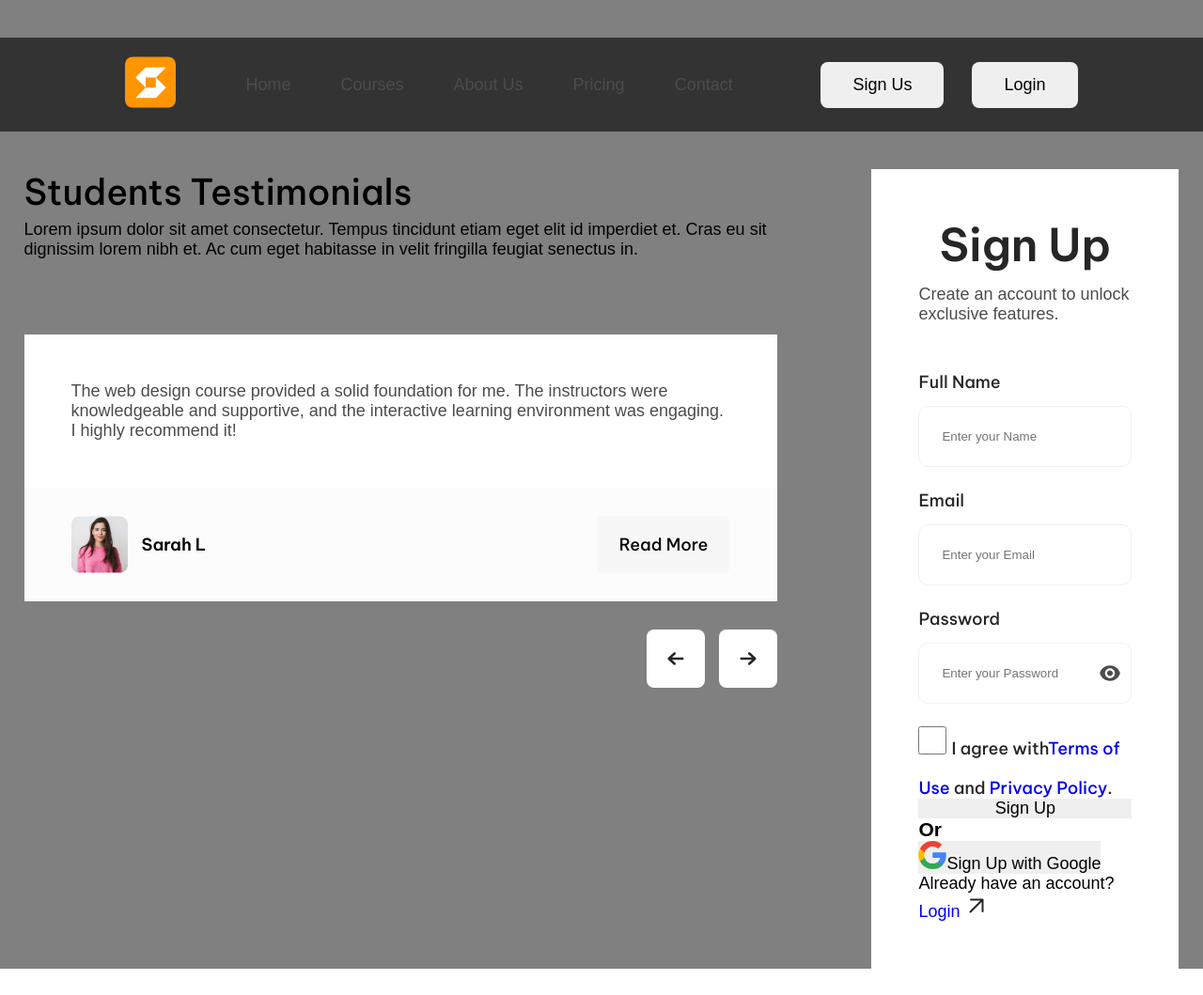
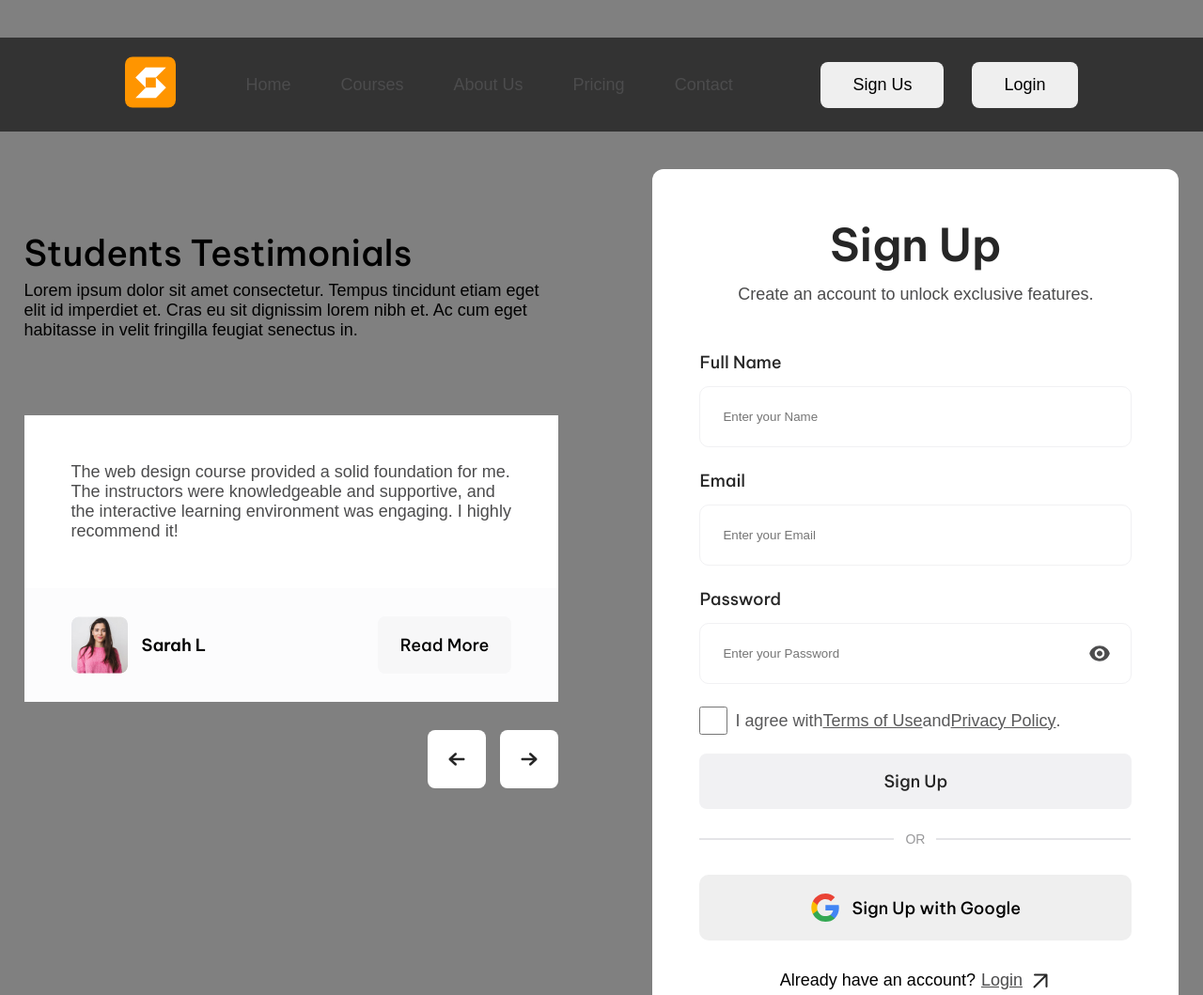
Before and after one commit to jonhorcicka/01-E-Learning-Educational, a plain HTML site: page signUp/signUp.html in a window 1280 px wide. Shown: the top 1059 px of the page at 94% size. Drawn offline with Linux system fonts and the light colour scheme; files whose address does not match are found by name; a web font is replaced by a local one.

Commit message:
dokončování v sekci signUp, formulař, hodnocení, styly atp..

```diff
--- a/signUp/signUp.html
+++ b/signUp/signUp.html
@@ -55,36 +55,34 @@
                 </div>
                 <div class="right__form">
                     <form>
-                        <label for="name">Full Name</label>
-                        <input type="text" id="name" name="name" required placeholder="Enter your Name">
+                        <label class="nameText" for="name">Full Name</label>
+                        <input class="namePole" type="text" id="name" name="name" required placeholder="Enter your Name">
 
-                        <label for="email">Email</label>
-                        <input type="email" id="email" name="email" required placeholder="Enter your Email">
+                        <label class="nameText" for="email">Email</label>
+                        <input class="namePole" type="email" id="email" name="email" required placeholder="Enter your Email">
 
-                        <label for="password">Password</label>
-
-                        <input class="psw" type="password" id="password" name="password" required placeholder="Enter your Password">
+                        <label class="nameText" for="password">Password</label>
+                        <input class="psw namePole" type="password" id="password" name="password" required placeholder="Enter your Password">
 
                         <div class="checkbox">
-                            <input type="checkbox" id="agree" name="agree" required>
-                            <label for="agree">I agree with<a href="#">Terms of Use</a> and <a href="#">Privacy Policy</a>.</label>
+                            <input class="check" type="checkbox" id="agree" name="agree" required>
+                            <label class="checkText" for="agree">I agree with<a href="#">Terms of Use</a> and <a href="#">Privacy Policy</a>.</label>
                         </div>
 
-                        <button type="submit">Sign Up</button>
+                        <button class="btnSignUp" type="submit">Sign Up</button>
                     </form>
                     <div class="bars">
                         <div class="bars__before">
                         </div>
                         <span class="bars__content">
-                            <h3>Or</h3>
+                            <p>Or</p>
                         </span>
                         <div class="bars__after">
-
                         </div>
                     </div>
-                    <button type="submit"><img src="../icons/google.svg" alt="Google email">Sign Up with Google</button>
+                    <button class="btnGoogle" type="submit"><img src="../icons/google.svg" alt="Google email">Sign Up with Google</button>
 
-                    <p>Already have an account? <a href="#">Login <img src="../icons/vectorUpRight.svg" alt="Vector"></a></p>
+                    <p>Already have an account?<a href="#">Login<img src="../icons/vectorUpRight.svg" alt="Vector"></a></p>
                 </div>
 
             </aside>
--- a/signUp/signUp.sass
+++ b/signUp/signUp.sass
@@ -101,6 +101,7 @@ nav a
         display: flex
         flex-direction: column
         align-items: center
+        justify-content: center
         max-width: 829px
         &__one
             h2
@@ -158,6 +159,7 @@ nav a
         gap: 50px
         background-color: $absolute-white
         padding: 50px
+        border-radius: 12px
         &__text
             display: flex
             flex-direction: column
@@ -175,12 +177,12 @@ nav a
             form
                 display: flex
                 flex-direction: column
-                label
+                .nameText
                     margin-bottom: 14px
                     @include medium
                     font-size: $regular
                     color: $main-color
-                input
+                .namePole
                     margin-bottom: 24px
                     padding: 24px
                     border-radius: 10px
@@ -193,10 +195,72 @@ nav a
                     // top: 50%
                     // left: 5px
                 .checkbox
-                    input
+                    display: flex
+                    align-items: center
+                    gap: 8px
+                    width: 460px
+                    margin-bottom: 20px
+                    .check
                         width: 30px
                         height: 30px
-                        border-radius: 4px
+                    .checkText
+                        display: flex
+                        @include regular
+                        font-size: $regular
+                        color: $weak-text-color
+                        a
+                            color: $weak-text-color
+                            text-decoration: underline
+                .btnSignUp
+                    padding: 18px 0
+                    border-radius: 8px
+                    color: $main-color
+                    background-color: $white-color
+                    @include medium
+                    font-size: $regular
+                    margin-bottom: 24px
+                    &:hover
+                        color: $white-color
+                        background-color: $second-color
+            .bars
+                display: flex
+                align-items: center
+                gap: 12px
+                margin-bottom: 30px
+                &__before, &__after
+                    width: 45%
+                    border: 1px solid #e4e4e7
+                &__content
+                    color: #98989a
+                    @include regular
+                    font-size: 14px
+                    text-transform: uppercase
+            .btnGoogle
+                display: flex
+                align-items: center
+                justify-content: center
+                gap: 14px
+                width: 100%
+                padding: 20px 0
+                @include medium
+                font-size: $regular
+                border-radius: 10px
+                margin-bottom: 30px
+                &:hover
+                    color: $white-color
+                    background-color: $second-color
+            p, a
+                display: flex
+                justify-content: center
+                align-items: center
+                gap: 6px
+                a
+                    text-decoration: underline
+                    color: $text-color
+
+
+
+
 
 
 
@@ -210,7 +274,7 @@ nav a
 footer
     background-color: $absolute-white
     max-width: 1920px
-    margin: 0 auto
+    margin: 150px auto
     .up
         padding: 100px 162px 0 162px
         background-color: $absolute-white
```
Also changed, not shown: css/signUp.css, 3 other files.
